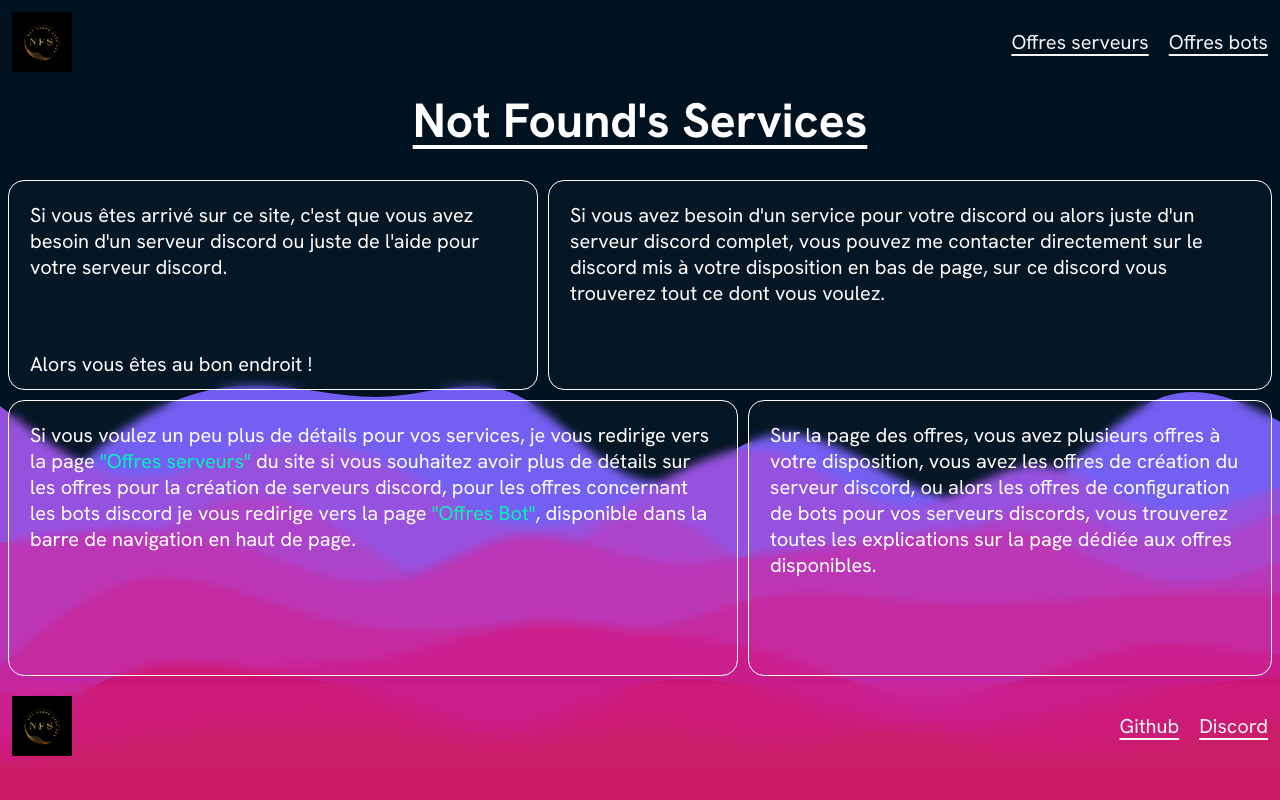
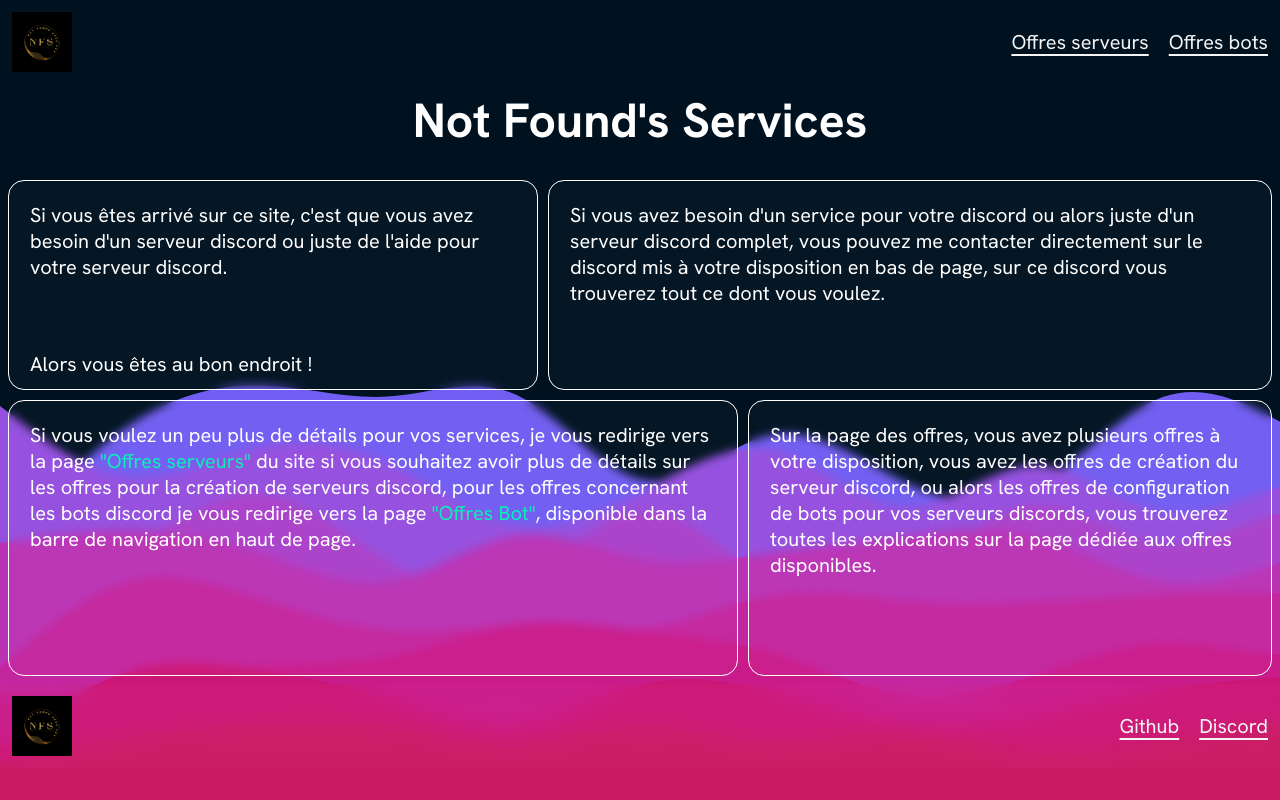
Before and after one commit to N0tFond/Discord_site, a plain HTML site: page index.html in a window 1280 px wide. Drawn offline with Linux system fonts and the light colour scheme.

Commit message:
refact : H1

```diff
--- a/style/index.css
+++ b/style/index.css
@@ -4,8 +4,6 @@ h1 {
   display: flex;
   justify-content: center;
   font-size: 48px;
-  text-decoration: underline;
-  text-underline-offset: 8px;
 }
 
 h1:hover {
--- a/style/offres-bot.css
+++ b/style/offres-bot.css
@@ -5,8 +5,6 @@ h1 {
   display: flex;
   justify-content: center;
   font-size: 48px;
-  text-decoration: underline;
-  text-underline-offset: 8px;
 }
 
 h4 {
--- a/style/offres-serveurs.css
+++ b/style/offres-serveurs.css
@@ -5,8 +5,6 @@ h1 {
   display: flex;
   justify-content: center;
   font-size: 48px;
-  text-decoration: underline;
-  text-underline-offset: 8px;
 }
 
 h4 {
```
